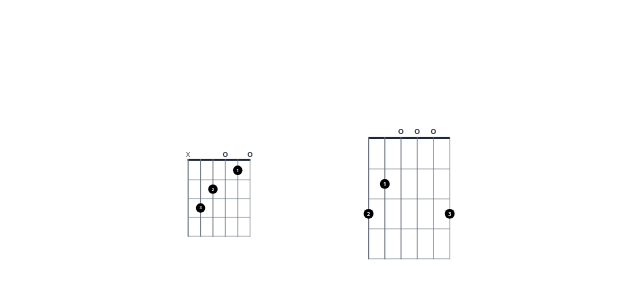
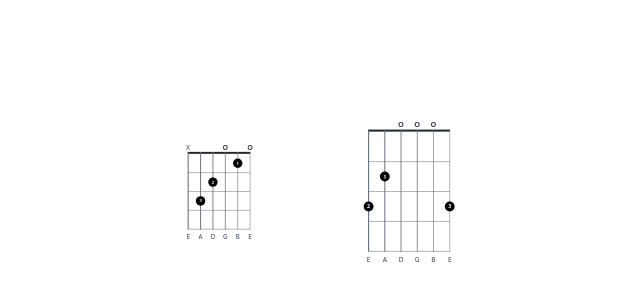
Before and after one commit to amvn-rwt/react-chord-box, a React (Vite) app: page / in a window 1280 px wide. Shown: the part 216-516 px from the top of the page, without its empty margins (321-961 px from the left). Built offline with nearby package versions, Linux system fonts and the light colour scheme.

Commit message:
feat: add string names to chord diagram and adjust SVG height for improved layout

```diff
--- a/src/components/chord-diagram/chord-diagram.tsx
+++ b/src/components/chord-diagram/chord-diagram.tsx
@@ -2,6 +2,9 @@ import { chords } from "./chords";
 import type { ChordDiagramProps } from "./types";
 
 const STRINGS = 6;
+/** Names left → right (6th … 1st). */
+const STRING_NAMES = ["E", "A", "D", "G", "B", "E"] as const;
+
 /** How many fret spaces to show below the nut (typical chord chart). */
 const VISIBLE_FRETS = 4;
 
@@ -94,16 +97,22 @@ export default function ChordDiagram({
     minDim * 0.045,
     openMarkerTopY < 0 ? -openMarkerTopY + 3 : 0,
   );
-  const viewBox = `-${viewPadX} -${viewPadY} ${width + 2 * viewPadX} ${height + viewPadY}`;
+
+  const labelFont = Math.max(8, minDim * 0.048);
+  const labelSlot = labelFont + 10;
+  const svgHeight = height + labelSlot;
+  const labelY = height + labelSlot / 2;
+
+  const viewBox = `-${viewPadX} -${viewPadY} ${width + 2 * viewPadX} ${svgHeight + viewPadY}`;
 
   return (
     <svg
       width={width}
-      height={height}
+      height={svgHeight}
       viewBox={viewBox}
       overflow="visible"
       preserveAspectRatio="xMidYMid meet"
-      aria-label={`${chord} chord diagram`}
+      aria-label={`${chord} chord diagram, standard tuning E A D G B E`}
     >
       {/* frets (drawn under strings) */}
       <g strokeLinecap="butt">
@@ -213,6 +222,25 @@ export default function ChordDiagram({
           );
         })}
       </g>
+
+      {/* string names (below fretboard, 6 → 1 left → right) */}
+      <g aria-hidden="true">
+        {STRING_NAMES.map((name, i) => (
+          <text
+            key={`str-${i}`}
+            x={stringX(i, width, minDim)}
+            y={labelY}
+            textAnchor="middle"
+            dominantBaseline="central"
+            fill="#374151"
+            fontSize={labelFont}
+            fontWeight={500}
+            fontFamily="system-ui, sans-serif"
+          >
+            {name}
+          </text>
+        ))}
+      </g>
     </svg>
   );
 }
```
